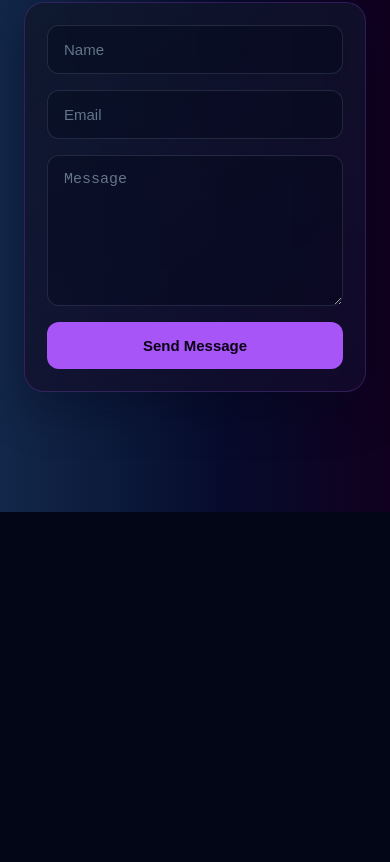
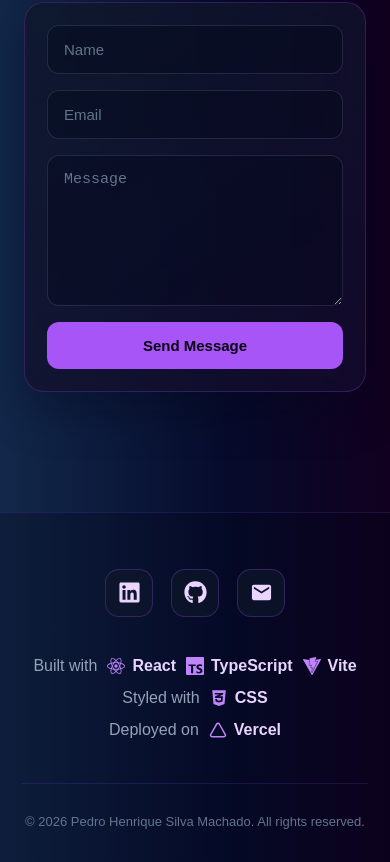
Before and after one commit to Pedro-Machado-dev/portfolio, a React app: page / in a window 390 px wide. Shown: the part 7248-8110 px from the top of the page. Before the commit the page ends 7760 px from the top, so only its background shows below. Built offline with nearby package versions, Linux system fonts and the light colour scheme; the HTML template or start-up script is replaced by a standard one.

Commit message:
adding the footer

```diff
--- a/src/App.css
+++ b/src/App.css
@@ -766,6 +766,102 @@ h2 {
   }
 }
 
+/* FOOTER */
+
+.footer {
+  border-top: 1px solid rgba(168, 85, 247, 0.14);
+  background: rgba(2, 6, 23, 0.28);
+  padding: 70px 24px 34px;
+}
+
+.footer-content {
+  max-width: 1100px;
+  margin: 0 auto;
+  padding-bottom: 44px;
+
+  display: flex;
+  align-items: flex-start;
+  justify-content: space-between;
+  gap: 40px;
+
+  border-bottom: 1px solid rgba(168, 85, 247, 0.14);
+}
+
+.footer-socials {
+  display: flex;
+  gap: 18px;
+}
+
+.footer-socials a {
+  width: 48px;
+  height: 48px;
+  border-radius: 14px;
+
+  display: flex;
+  align-items: center;
+  justify-content: center;
+
+  color: #e9d5ff;
+  background: rgba(15, 23, 42, 0.72);
+  border: 1px solid rgba(168, 85, 247, 0.26);
+  text-decoration: none;
+
+  transition: 0.3s;
+}
+
+.footer-socials a:hover {
+  transform: translateY(-4px);
+  color: #ffffff;
+  border-color: rgba(168, 85, 247, 0.58);
+  background: rgba(168, 85, 247, 0.12);
+  box-shadow: 0 18px 35px rgba(168, 85, 247, 0.12);
+}
+
+.footer-socials svg {
+  font-size: 23px;
+}
+
+.footer-stack {
+  display: flex;
+  flex-direction: column;
+  gap: 14px;
+  color: #94a3b8;
+  font-size: 16px;
+}
+
+.footer-stack p {
+  display: flex;
+  align-items: center;
+  flex-wrap: wrap;
+  gap: 10px;
+}
+
+.footer-stack span {
+  display: inline-flex;
+  align-items: center;
+  gap: 7px;
+
+  color: #e9d5ff;
+  font-weight: 700;
+}
+
+.footer-stack svg {
+  color: #c084fc;
+  font-size: 18px;
+}
+
+.footer-bottom {
+  max-width: 1100px;
+  margin: 0 auto;
+  padding-top: 28px;
+  text-align: center;
+}
+
+.footer-bottom p {
+  color: #64748b;
+  font-size: 15px;
+}
+
 /* MOBILE */
 
 @media (max-width: 768px) {
@@ -865,6 +961,33 @@ h2 {
 .contact-social-link {
   justify-content: center;
 }
+
+.footer {
+  padding: 56px 22px 30px;
+}
+
+.footer-content {
+  flex-direction: column;
+  align-items: center;
+  text-align: center;
+}
+
+.footer-socials {
+  justify-content: center;
+}
+
+.footer-stack {
+  align-items: center;
+}
+
+.footer-stack p {
+  justify-content: center;
+}
+
+.footer-bottom p {
+  font-size: 13px;
+  line-height: 1.6;
+}
 }
 
 @media (max-width: 768px) {
--- a/src/App.tsx
+++ b/src/App.tsx
@@ -6,6 +6,7 @@ import Technologies from './components/Technologies'
 import Projects from './components/Projects'
 import Education from './components/Education'
 import Contact from './components/Contact'
+import Footer from './components/Footer'
 import './App.css'
 
 export type Language = 'en' | 'pt'
@@ -26,6 +27,7 @@ function App() {
       <Projects language={language} />
       <Education language={language} />
       <Contact language={language} />
+      <Footer language={language} />
     </main>
   )
 }
--- /dev/null
+++ b/src/components/Footer.tsx
@@ -0,0 +1,99 @@
+import { FaGithub, FaLinkedin } from 'react-icons/fa'
+import { MdEmail } from 'react-icons/md'
+import {
+  SiReact,
+  SiTypescript,
+  SiVite,
+} from 'react-icons/si'
+
+import { FaCss3Alt } from 'react-icons/fa'
+import { LuTriangle } from 'react-icons/lu'
+import type { Language } from '../App'
+
+type FooterProps = {
+  language: Language
+}
+
+const footerText = {
+  en: {
+    builtWith: 'Built with',
+    styledWith: 'Styled with',
+    deployedOn: 'Deployed on',
+    copyright: '© 2026 Pedro Henrique Silva Machado. All rights reserved.',
+  },
+  pt: {
+    builtWith: 'Construído com',
+    styledWith: 'Estilizado com',
+    deployedOn: 'Publicado na',
+    copyright: '© 2026 Pedro Henrique Silva Machado. Todos os direitos reservados.',
+  },
+}
+
+function Footer({ language }: FooterProps) {
+  const text = footerText[language]
+
+  return (
+    <footer className="footer">
+      <div className="footer-content">
+        <div className="footer-socials">
+          <a
+            href="https://www.linkedin.com/in/pedro-machado-dev/"
+            target="_blank"
+            rel="noreferrer"
+            aria-label="LinkedIn"
+          >
+            <FaLinkedin />
+          </a>
+
+          <a
+            href="https://github.com/Pedro-Machado-dev"
+            target="_blank"
+            rel="noreferrer"
+            aria-label="GitHub"
+          >
+            <FaGithub />
+          </a>
+
+          <a href="mailto:pedromara2709@gmail.com" aria-label="Email">
+            <MdEmail />
+          </a>
+        </div>
+
+        <div className="footer-stack">
+          <p>
+            {text.builtWith}
+            <span>
+              <SiReact /> React
+            </span>
+            <span>
+              <SiTypescript /> TypeScript
+            </span>
+            <span>
+              <SiVite /> Vite
+            </span>
+          </p>
+
+          <p>
+            {text.styledWith}
+            <span>
+              <FaCss3Alt /> CSS
+            </span>
+          </p>
+
+          <p>
+            {text.deployedOn}
+            <span>
+              <LuTriangle /> Vercel
+            </span>
+          </p>
+        </div>
+      </div>
+
+      <div className="footer-bottom">
+        <p>{text.copyright}</p>
+      </div>
+    </footer>
+  )
+}
+
+export default Footer
```
